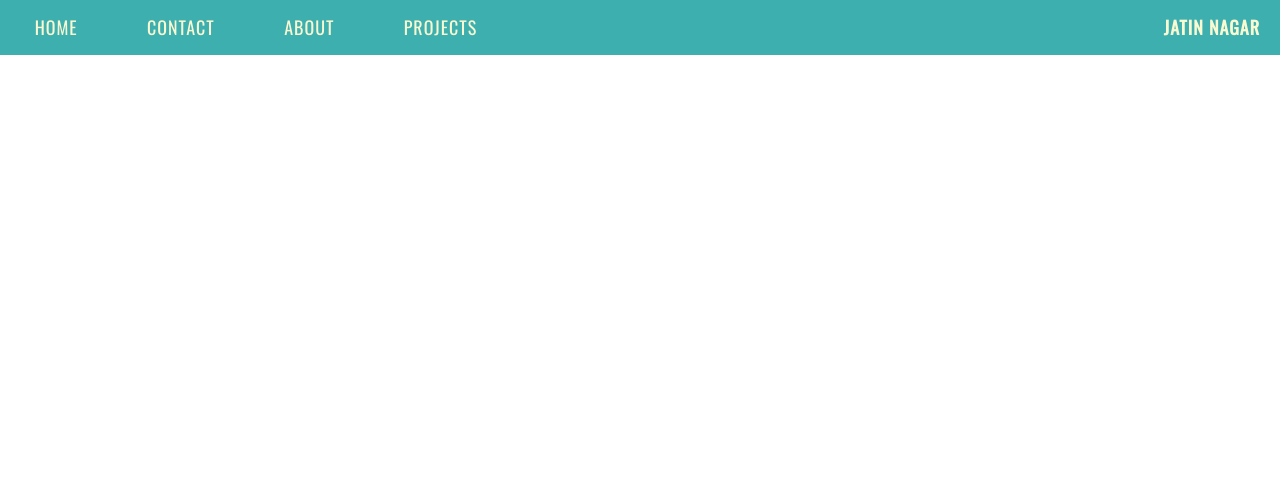
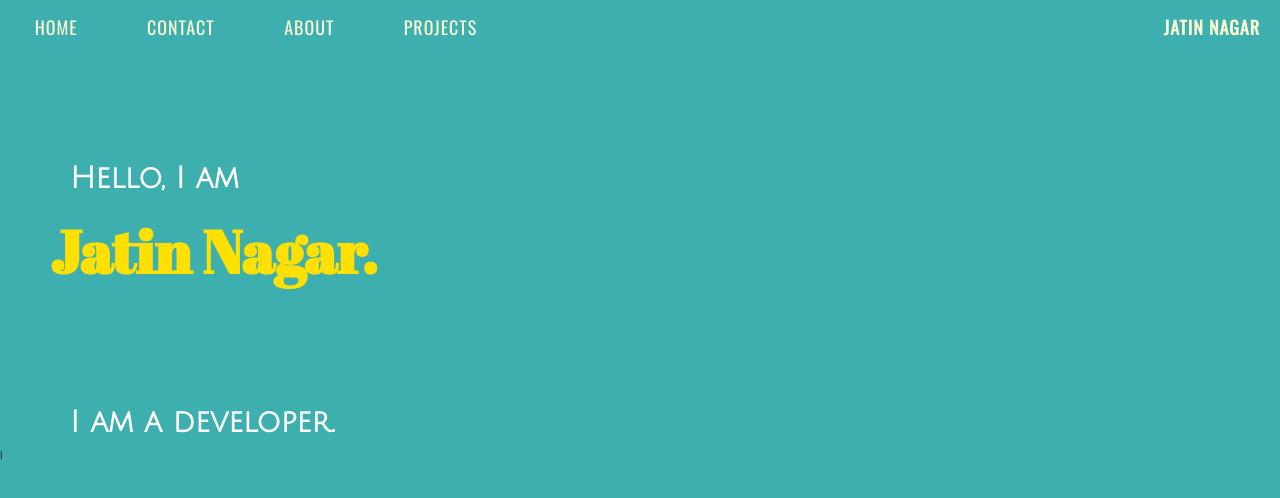
Before and after one commit to stanwolverine/portfolio-app, a Next.js app: page / in a window 1280 px wide. Shown: the top 498 px of the page. Built offline with nearby package versions, Linux system fonts and the light colour scheme.

Commit message:
added new section

```diff
--- a/pages/index.js
+++ b/pages/index.js
@@ -1,10 +1,12 @@
 import React from 'react';
 import Link from 'next/link';
 import Header from '../components/Header';
+import HeroSection from '../components/HeroSection';
 
 const Home = () => (
 	<div>
 		<Header />
+		<HeroSection />
 	</div>
 );
 
```
